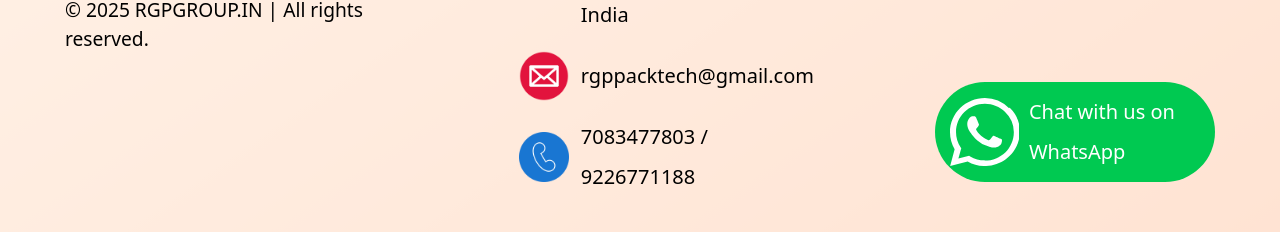
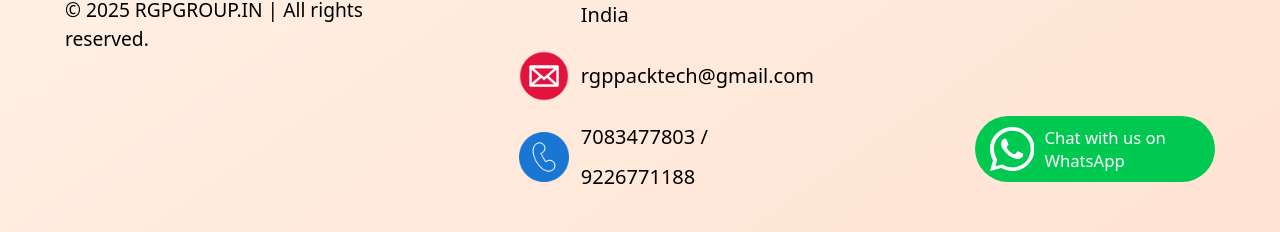
Before and after one commit to tejas0937/rgp-project, a React (Vite) app: page /contact in a window 1280 px wide. Shown: the part 1307-1539 px from the top of the page. Built offline with nearby package versions, Linux system fonts and the light colour scheme.

Commit message:
whatsapplogochange

```diff
--- a/src/components/footer.css
+++ b/src/components/footer.css
@@ -51,10 +51,12 @@
 }
 .wtsp img{
   padding-left: 15px;
-  width: 40%;
+  width: 30%;
 }
 .wtsp h1{
   font-weight: 500;
+  font-size: smaller;
+  line-height: normal;
   padding: 10px;
 }
 @media only screen and (max-width: 950px)
--- a/src/components/footer.jsx
+++ b/src/components/footer.jsx
@@ -41,7 +41,7 @@ const Footer = () => {
                     <li><Link to="/contact" className="hover:underline">Contact Us</Link></li>
                 </ul>
                 <div className="wtsp">
-                    <Link to="https://wa.me/917083477803" target="_blank" rel="noopener noreferrer" className="flex items-center w-70 bg-green-500 rounded-[50px] text-white hover:bg-green-800 transition-colors duration-500" >
+                    <Link to="https://wa.me/917083477803" target="_blank" rel="noopener noreferrer" className="flex items-center w-60 bg-green-500 rounded-[50px] text-white hover:bg-green-800 transition-colors duration-500" >
                         <img src="/wtsp.svg" alt="whatsapp logo" />
                         <h1>Chat with us on WhatsApp</h1>
                     </Link>
```
